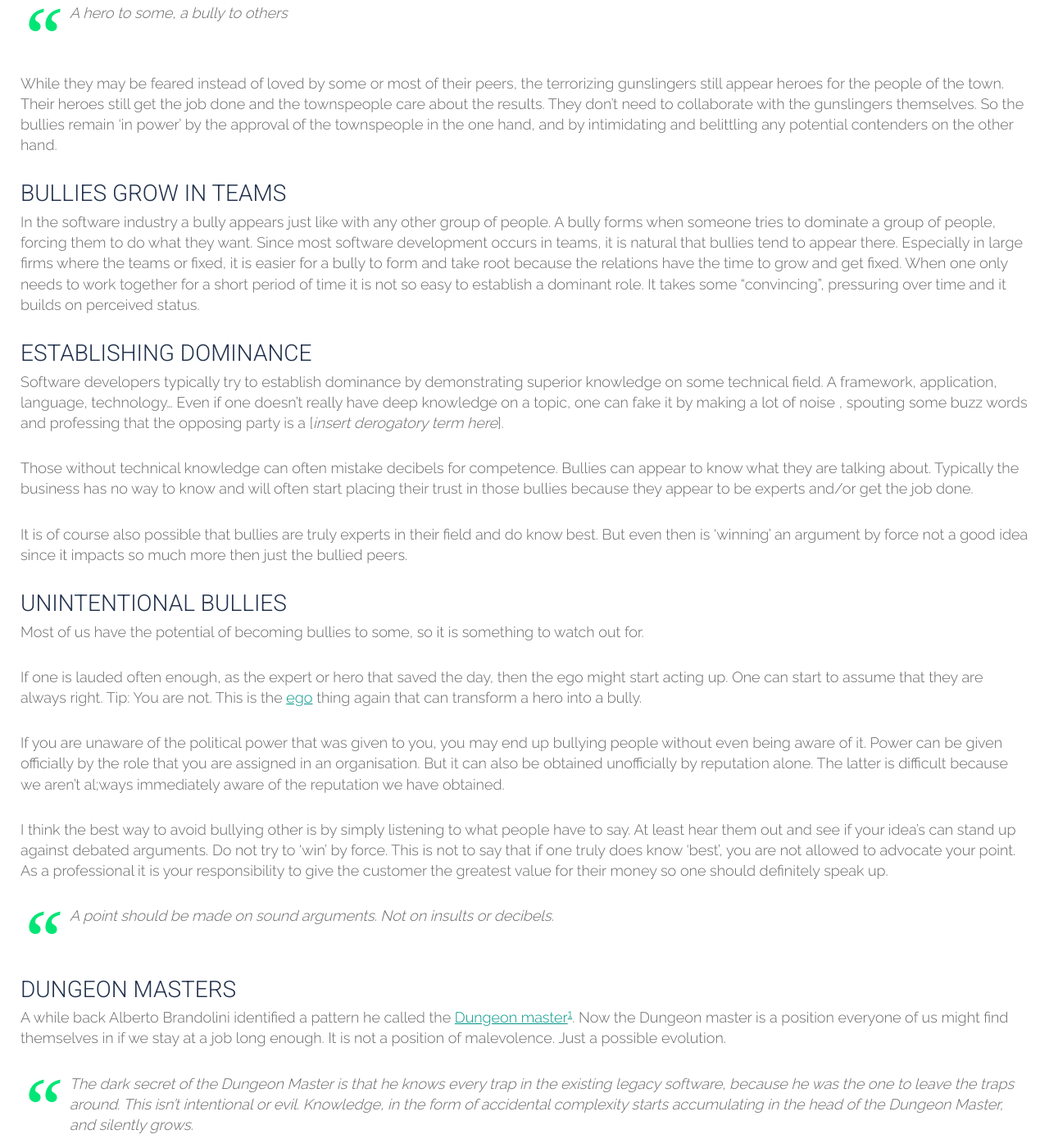
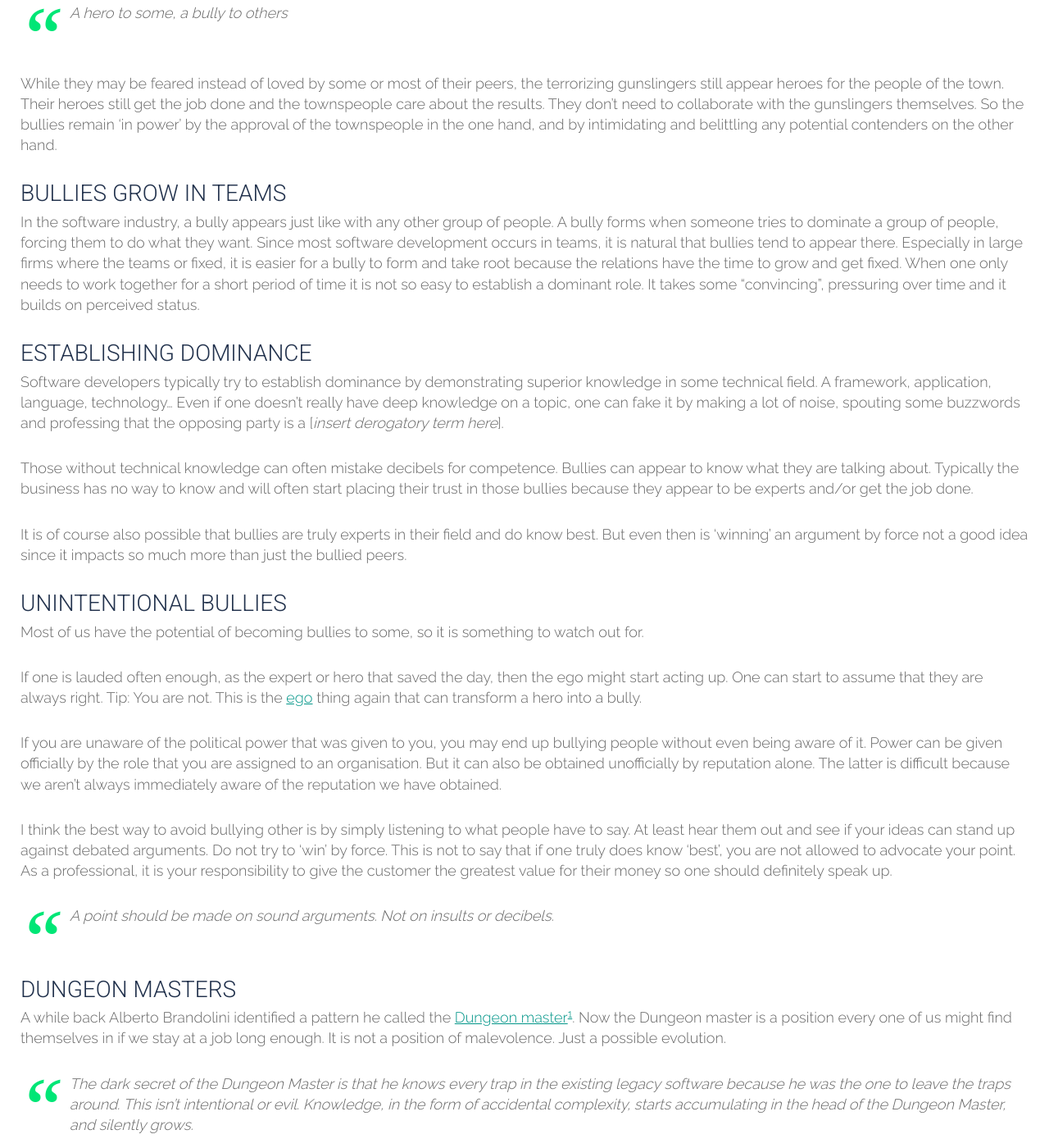
Before and after one commit to tripledio/tripledio.github.io, a Jekyll site: the page built from _posts/2018-07-17-Bully.md, in a window 1280 px wide and 1400 px high, scrolled down 950 px. Shown: the whole window at 82% size. Built offline with Jekyll 4.4.1, drawn with Linux system fonts in a browser that asks for light colours; some of the changed text lies outside the part shown.

Commit message:
grammarly

```diff
--- a/_posts/2018-07-17-Bully.md
+++ b/_posts/2018-07-17-Bully.md
@@ -10,7 +10,7 @@
 
 *This post belongs to small series of posts. The main post is [Heroes](/31/05/2018/Heroes/).*
 
-In this post I will talk about the hero bully. With that I am not talking about the typical bully behaviour that comes to mind. Someone that everyone fears, almost nobody likes and who rules by force of intimidation. The bully may seem like an obvious anti pattern. But it is not always as clear cut as one oppressive individual. After all there is little heroic about that. What I am talking about here is heroes, who are placed on a pedestal by one group and who use the power from their received status to bully those around them that don't follow suit. In this regard the bully often goes hand in hand with the hero gunslinger. Because depending if you oppose or disagree with them, heroes can become bullies who 'rule' by brute force and by the political weight that was given to them. After all who would dare to go against the hero of the people?
+In this post, I will talk about the hero bully. With that, I am not talking about the typical bully behaviour that comes to mind. Someone that everyone fears, almost nobody likes and who rules by force of intimidation. The bully may seem like an obvious anti-pattern. But it is not always as clear-cut as one oppressive individual. After all, there is little heroic about that. What I am talking about here is heroes, who are placed on a pedestal by one group and who use the power from their received status to bully those around them that don't follow suit. In this regard, the bully often goes hand in hand with the hero gunslinger. Because depending if you oppose or disagree with them, heroes can become bullies who 'rule' by brute force and by the political weight that was given to them. After all who would dare to go against the hero of the people?
 
 > A hero to some, a bully to others
 
@@ -19,15 +19,15 @@
 
 ### Bullies grow in teams
 
-In the software industry a bully appears just like with any other group of people. A bully forms when someone tries to dominate a group of people, forcing them to do what they want. Since most software development occurs in teams, it is natural that bullies tend to appear there. Especially in large firms where the teams or fixed, it is easier for a  bully to form and take root because the relations have the time to grow and get fixed. When one only needs to work together for a short period of time it is not so easy to establish a dominant role. It takes some "convincing", pressuring over time and it builds on perceived status.
+In the software industry, a bully appears just like with any other group of people. A bully forms when someone tries to dominate a group of people, forcing them to do what they want. Since most software development occurs in teams, it is natural that bullies tend to appear there. Especially in large firms where the teams or fixed, it is easier for a  bully to form and take root because the relations have the time to grow and get fixed. When one only needs to work together for a short period of time it is not so easy to establish a dominant role. It takes some "convincing", pressuring over time and it builds on perceived status.
 
 ### Establishing dominance
 
-Software developers typically try to establish dominance by demonstrating superior knowledge on some technical field. A framework, application, language, technology... Even if one doesn't really have deep knowledge on a topic, one can fake it by making a lot of noise , spouting some buzz words and professing that the opposing party is a \[*insert derogatory term here*\].
+Software developers typically try to establish dominance by demonstrating superior knowledge in some technical field. A framework, application, language, technology... Even if one doesn't really have deep knowledge on a topic, one can fake it by making a lot of noise, spouting some buzzwords and professing that the opposing party is a \[*insert derogatory term here*\].
 
 Those without technical knowledge can often mistake decibels for competence. Bullies can appear to know what they are talking about. Typically the business has no way to know and will often start placing their trust in those bullies because they appear to be experts and/or get the job done.
 
-It is of course also possible that bullies are truly experts in their field and do know best. But even then is 'winning' an argument by force not a good idea since it impacts so much more then just the bullied peers.
+It is of course also possible that bullies are truly experts in their field and do know best. But even then is 'winning' an argument by force not a good idea since it impacts so much more than just the bullied peers.
 
 ### Unintentional bullies
 
@@ -35,19 +35,19 @@
 
 If one is lauded often enough, as the expert or hero that saved the day, then the ego might start acting up. One can start to assume that they are always right. Tip: You are not. This is the [ego](/26/06/2018/LocalHero##ego) thing again that can transform a hero into a bully.
 
-If you are unaware of the political power that was given to you, you may end up bullying people without even being aware of it. Power can be given officially by the role that you are assigned in an organisation. But it can also be obtained unofficially by reputation alone. The latter is difficult because we aren't al;ways immediately aware of the reputation we have obtained.
+If you are unaware of the political power that was given to you, you may end up bullying people without even being aware of it. Power can be given officially by the role that you are assigned to an organisation. But it can also be obtained unofficially by reputation alone. The latter is difficult because we aren't always immediately aware of the reputation we have obtained.
 
-I think the best way to avoid bullying other is by simply listening to what people have to say. At least hear them out and see if your idea's can stand up against debated arguments. Do not try to 'win' by force. This is not to say that if one truly does know 'best', you are not allowed to advocate your point. As a professional it is your responsibility to give the customer the greatest value for their money so one should definitely speak up.
+I think the best way to avoid bullying other is by simply listening to what people have to say. At least hear them out and see if your ideas can stand up against debated arguments. Do not try to 'win' by force. This is not to say that if one truly does know 'best', you are not allowed to advocate your point. As a professional, it is your responsibility to give the customer the greatest value for their money so one should definitely speak up.
 
 >A point should be made on sound arguments. Not on insults or decibels.
 
 ### Dungeon masters
 
-A while back Alberto Brandolini identified a pattern he called the [Dungeon master](https://medium.com/@ziobrando/the-rise-and-fall-of-the-dungeon-master-c2d511eed12f)[^dungeon]. Now the Dungeon master is a position everyone of us might find themselves in if we stay at a job long enough. It is not a position of malevolence. Just a possible evolution.
+A while back Alberto Brandolini identified a pattern he called the [Dungeon master](https://medium.com/@ziobrando/the-rise-and-fall-of-the-dungeon-master-c2d511eed12f)[^dungeon]. Now the Dungeon master is a position every one of us might find themselves in if we stay at a job long enough. It is not a position of malevolence. Just a possible evolution.
 
-> The dark secret of the Dungeon Master is that he knows every trap in the existing legacy software, because he was the one to leave the traps around. This isn’t intentional or evil. Knowledge, in the form of accidental complexity starts accumulating in the head of the Dungeon Master, and silently grows.
+> The dark secret of the Dungeon Master is that he knows every trap in the existing legacy software because he was the one to leave the traps around. This isn’t intentional or evil. Knowledge, in the form of accidental complexity, starts accumulating in the head of the Dungeon Master, and silently grows.
 
-The danger of a dungeon master is that when dungeon masters have coupled their ego's to their 'dungeon'. then they will become a force that resist change and improvement. Because when you criticize the dungeon, you criticize them. If this is combined with a dungeon master that has a [local hero](/26/06/2018/LocalHero/) status then the DM can become a major obstacle in the never ending road to improvement. Because they will become a bully to anyone that criticizes the existing system. Their dungeon, their baby. Since they have all the knowledge, a hero status and possibly some [minions](/26/06/2018/LocalHero##minions) they can easily block any new idea's. Changes that must be made, bottlenecks that must be fix, software that needs to be replaced... all of these initiatives can be blocked by a **bully dungeon master**.
+The danger of a dungeon master is that when dungeon masters have coupled their ego's to their 'dungeon'. then they will become a force that resists change and improvement. Because when you criticize the dungeon, you criticize them. If this is combined with a dungeon master that has a [local hero](/26/06/2018/LocalHero/) status then the DM can become a major obstacle in the never-ending road to improvement. Because they will become a bully to anyone that criticizes the existing system. Their dungeon, their baby. Since they have all the knowledge, a hero status and possibly some [minions](/26/06/2018/LocalHero##minions) they can easily block any new idea's. Changes that must be made, bottlenecks that must be fix, software that needs to be replaced... all of these initiatives can be blocked by a **bully dungeon master**.
 
 While a dungeon master in itself is not an evil force, a bully is. A dungeon master can become a bully. A bully that goes unobstructed long enough will often evolve into a dungeon master by choice. Giving them that much more power. Because now they are the only ones that know all the traps and pitfalls. Making it almost impossible to go against them.
 
@@ -56,9 +56,9 @@
 
 As an employer beware that those that appear to be heroes, the hallmark of competence, to you may very well become bullies to others. Beware that you aren't left with a couple self-aggrandizing loudmouths, supported by some meek minions, while the competent, constructive professionals who wanted the best for the company have left you without you even noticing it.
 
-Make sure to hear more then one side of the story and be *very* careful with who you grant "special" status.
+Make sure to hear more than one side of the story and be *very* careful with who you grant "special" status.
 
-To my fellow Software engineers I would ask, again, to Let go of your ego. People will respect you so much more.
+To my fellow Software engineers, I would ask, again, to Let go of your ego. People will respect you so much more.
 
 **References**
 
```
